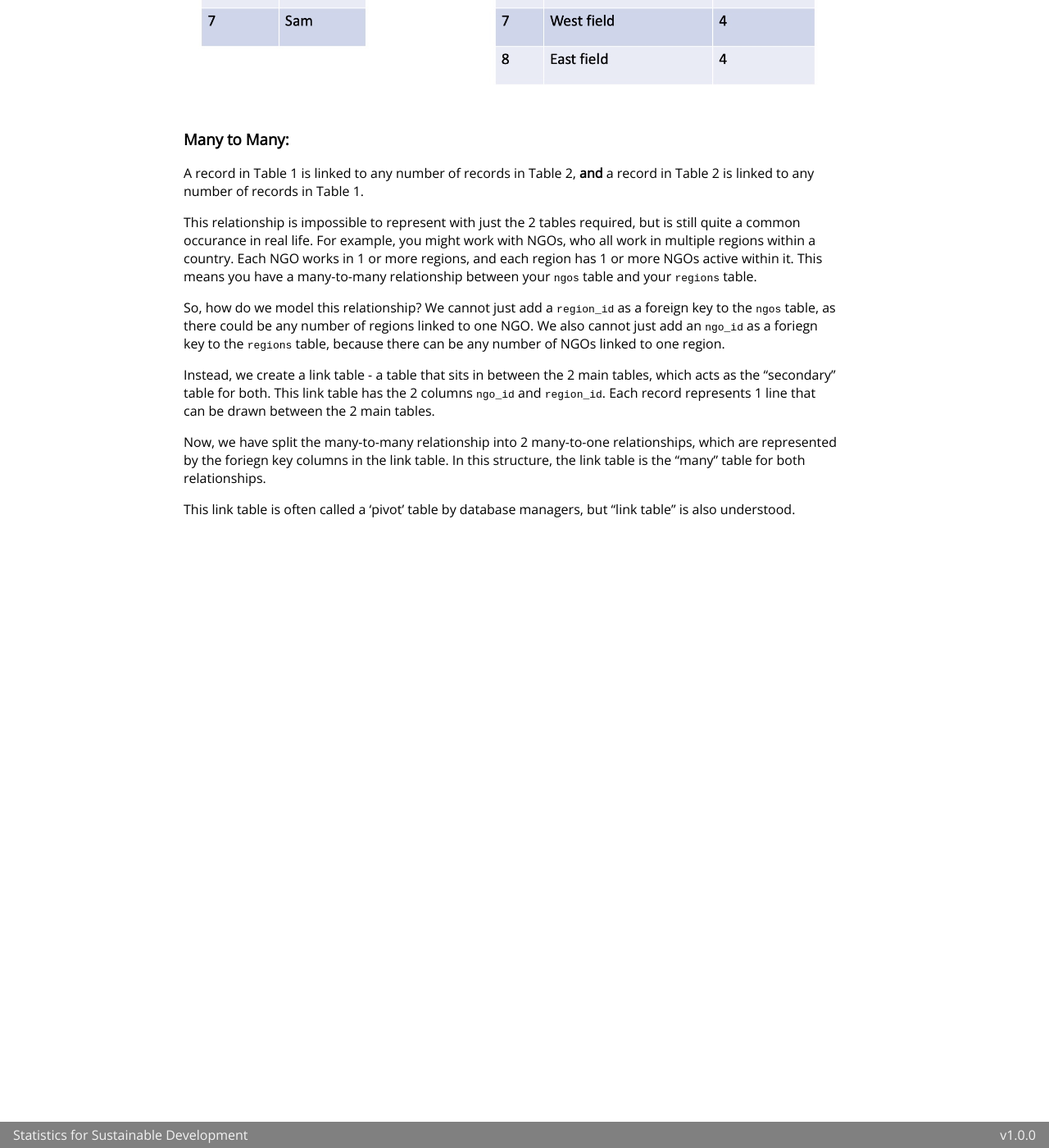
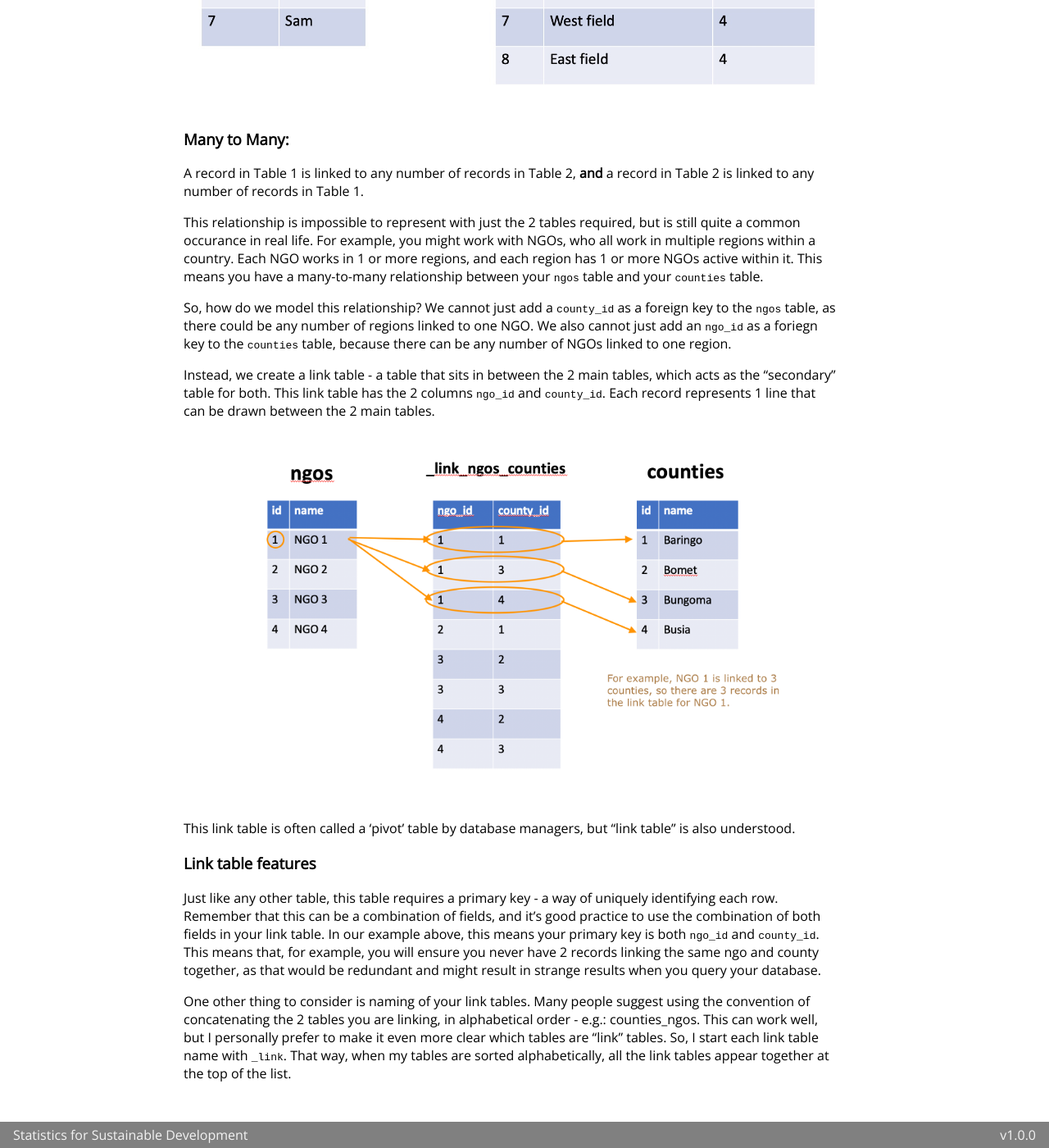
Before and after one commit to stats4sd/Installation-Guides, a Jekyll site: the page built from guides/Concepts/Relationships/relationships.md, in a window 1280 px wide and 1400 px high, scrolled down 2036 px. Shown: the whole window at 82% size. Built offline with Jekyll 4.4.1, drawn with Linux system fonts in a browser that asks for light colours.

Commit message:
added many to many stuff

```diff
--- a/guides/Concepts/Relationships/relationships.md
+++ b/guides/Concepts/Relationships/relationships.md
@@ -36,12 +36,17 @@ In the database, this is represented in a similar way to one-to-one relationship
 ### Many to Many:
 A record in Table 1 is linked to any number of records in Table 2, **and** a record in Table 2 is linked to any number of records in Table 1.
 
-This relationship is impossible to represent with just the 2 tables required, but is still quite a common occurance in real life. For example, you might work with NGOs, who all work in multiple regions within a country. Each NGO works in 1 or more regions, and each region has 1 or more NGOs active within it. This means you have a many-to-many relationship between your `ngos` table and your `regions` table.
+This relationship is impossible to represent with just the 2 tables required, but is still quite a common occurance in real life. For example, you might work with NGOs, who all work in multiple regions within a country. Each NGO works in 1 or more regions, and each region has 1 or more NGOs active within it. This means you have a many-to-many relationship between your `ngos` table and your `counties` table.
 
-So, how do we model this relationship? We cannot just add a `region_id`  as a foreign key to the `ngos` table, as there could be any number of regions linked to one NGO. We also cannot just add an `ngo_id` as a foriegn key to the `regions` table, because there can be any number of NGOs linked to one region.
+So, how do we model this relationship? We cannot just add a `county_id`  as a foreign key to the `ngos` table, as there could be any number of regions linked to one NGO. We also cannot just add an `ngo_id` as a foriegn key to the `counties` table, because there can be any number of NGOs linked to one region.
 
-Instead, we create a link table - a table that sits in between the 2 main tables, which acts as the "secondary" table for both. This link table has the 2 columns `ngo_id` and `region_id`. Each record represents 1 line that can be drawn between the 2 main tables.
+Instead, we create a link table - a table that sits in between the 2 main tables, which acts as the "secondary" table for both. This link table has the 2 columns `ngo_id` and `county_id`. Each record represents 1 line that can be drawn between the 2 main tables.
 
-Now, we have split the many-to-many relationship into 2 many-to-one relationships, which are represented by the foriegn key columns in the link table. In this structure, the link table is the "many" table for both relationships.
+![image](/assets/images/relationships/many-many.png)
 
 This link table is often called a 'pivot' table by database managers, but "link table" is also understood.
+
+### Link table features
+Just like any other table, this table requires a primary key - a way of uniquely identifying each row. Remember that this can be a combination of fields, and it's good practice to use the combination of both fields in your link table. In our example above, this means your primary key is both `ngo_id` and `county_id`. This means that, for example, you will ensure you never have 2 records linking the same ngo and county together, as that would be redundant and might result in strange results when you query your database.
+
+One other thing to consider is naming of your link tables. Many people suggest using the convention of concatenating the 2 tables you are linking, in alphabetical order - e.g.: counties_ngos. This can work well, but I personally prefer to make it even more clear which tables are "link" tables. So, I start each link table name with `_link`. That way, when my tables are sorted alphabetically, all the link tables appear together at the top of the list.
```
Also changed, not shown: assets/images/relationships/many-many.png (added), gemfile.lock, 2 other files.
